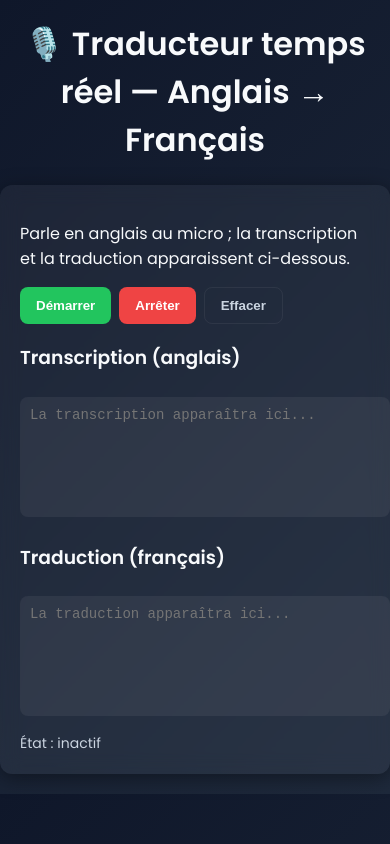
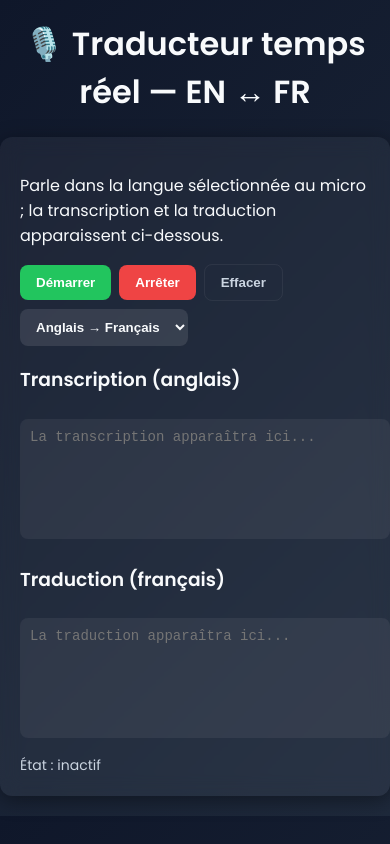
Before and after one commit to Darkflow361/traducteur, a plain HTML site: page index.html in a window 390 px wide. Drawn offline with Linux system fonts and the light colour scheme.

Commit message:
Update index.html

```diff
--- a/index.html
+++ b/index.html
@@ -3,51 +3,130 @@
 <head>
   <meta charset="utf-8" />
   <meta name="viewport" content="width=device-width,initial-scale=1" />
-  <title>Traducteur temps réel — EN → FR (Google Translate)</title>
-  <link href="https://fonts.googleapis.com/css2?family=Poppins:wght@400;600&display=swap" rel="stylesheet">
+  <title>Traducteur temps réel — EN ↔ FR</title>
+  <link href="https://fonts.googleapis.com/css2?family=Poppins:wght@400;600&display=swap" rel="stylesheet" />
   <style>
-    body{font-family:'Poppins',sans-serif;margin:0;background:linear-gradient(135deg,#0f172a,#1e293b);color:#f8fafc;display:flex;flex-direction:column;align-items:center;padding:20px}
-    h1{margin-top:0;text-align:center;font-weight:600}
-    .card{background:rgba(255,255,255,0.05);backdrop-filter:blur(10px);border-radius:12px;padding:20px;width:100%;max-width:820px;box-shadow:0 4px 20px rgba(0,0,0,0.4)}
-    .controls{display:flex;gap:8px;flex-wrap:wrap;margin-bottom:10px}
-    button{padding:10px 16px;border:none;border-radius:8px;cursor:pointer;font-weight:600}
-    .start{background:#22c55e;color:white}
-    .stop{background:#ef4444;color:white}
-    .clear{background:transparent;color:#cbd5e1;border:1px solid rgba(255,255,255,0.06)}
-    textarea{width:100%;height:120px;margin-top:6px;border-radius:8px;border:none;padding:10px;font-size:14px;resize:none;background:rgba(255,255,255,0.06);color:#f8fafc}
-    .status{margin-top:10px;font-size:14px;color:#cbd5e1}
-    @media(max-width:600px){textarea{height:100px}}
+    body {
+      font-family: 'Poppins', sans-serif;
+      margin: 0;
+      background: linear-gradient(135deg, #0f172a, #1e293b);
+      color: #f8fafc;
+      display: flex;
+      flex-direction: column;
+      align-items: center;
+      padding: 20px;
+    }
+    h1 {
+      margin-top: 0;
+      text-align: center;
+      font-weight: 600;
+    }
+    .card {
+      background: rgba(255,255,255,0.05);
+      backdrop-filter: blur(10px);
+      border-radius: 12px;
+      padding: 20px;
+      width: 100%;
+      max-width: 820px;
+      box-shadow: 0 4px 20px rgba(0,0,0,0.4);
+    }
+    .controls {
+      display: flex;
+      gap: 8px;
+      flex-wrap: wrap;
+      margin-bottom: 10px;
+      align-items: center;
+    }
+    button {
+      padding: 10px 16px;
+      border: none;
+      border-radius: 8px;
+      cursor: pointer;
+      font-weight: 600;
+    }
+    .start {
+      background: #22c55e;
+      color: white;
+    }
+    .stop {
+      background: #ef4444;
+      color: white;
+    }
+    .clear {
+      background: transparent;
+      color: #cbd5e1;
+      border: 1px solid rgba(255,255,255,0.06);
+    }
+    select {
+      background: rgba(255,255,255,0.1);
+      color: #f8fafc;
+      border: none;
+      border-radius: 8px;
+      padding: 10px 12px;
+      font-weight: 600;
+      cursor: pointer;
+      min-width: 160px;
+    }
+    textarea {
+      width: 100%;
+      height: 120px;
+      margin-top: 6px;
+      border-radius: 8px;
+      border: none;
+      padding: 10px;
+      font-size: 14px;
+      resize: none;
+      background: rgba(255,255,255,0.06);
+      color: #f8fafc;
+    }
+    .status {
+      margin-top: 10px;
+      font-size: 14px;
+      color: #cbd5e1;
+    }
+    @media(max-width:600px) {
+      textarea {
+        height: 100px;
+      }
+    }
   </style>
 </head>
 <body>
-  <h1>🎙️ Traducteur temps réel — Anglais → Français</h1>
+  <h1>🎙️ Traducteur temps réel — EN ↔ FR</h1>
   <div class="card">
-    <p>Parle en anglais au micro ; la transcription et la traduction apparaissent ci-dessous.</p>
+    <p>Parle dans la langue sélectionnée au micro ; la transcription et la traduction apparaissent ci-dessous.</p>
 
     <div class="controls">
       <button id="startBtn" class="start">Démarrer</button>
       <button id="stopBtn" class="stop" disabled>Arrêter</button>
       <button id="clearBtn" class="clear">Effacer</button>
+      <select id="directionSelect" title="Sens de traduction">
+        <option value="en-fr" selected>Anglais → Français</option>
+        <option value="fr-en">Français → Anglais</option>
+      </select>
     </div>
 
-    <h3>Transcription (anglais)</h3>
+    <h3>Transcription (<span id="srcLangLabel">anglais</span>)</h3>
     <textarea id="transcript" readonly placeholder="La transcription apparaîtra ici..."></textarea>
 
-    <h3>Traduction (français)</h3>
+    <h3>Traduction (<span id="targetLangLabel">français</span>)</h3>
     <textarea id="translation" readonly placeholder="La traduction apparaîtra ici..."></textarea>
 
     <div class="status" id="status">État : inactif</div>
   </div>
 
 <script>
-const PROXY_URL = "https://translate.googleapis.com/translate_a/single?client=gtx&sl=en&tl=fr&dt=t&q=";
+const PROXY_URL = "https://translate.googleapis.com/translate_a/single?client=gtx&dt=t&q=";
 
 const startBtn = document.getElementById('startBtn');
 const stopBtn  = document.getElementById('stopBtn');
 const clearBtn = document.getElementById('clearBtn');
+const directionSelect = document.getElementById('directionSelect');
 const transcriptEl = document.getElementById('transcript');
 const translationEl = document.getElementById('translation');
 const statusEl = document.getElementById('status');
+const srcLangLabel = document.getElementById('srcLangLabel');
+const targetLangLabel = document.getElementById('targetLangLabel');
 
 const SpeechRecognition = window.SpeechRecognition || window.webkitSpeechRecognition;
 if(!SpeechRecognition){
@@ -59,9 +138,28 @@ let recognizer = null;
 let lastFinalTranscript = "";
 let translateQueue = Promise.resolve();
 
+function getLangs() {
+  // selon le sens sélectionné, retourner { src, target }
+  const val = directionSelect.value;
+  if(val === "en-fr") return { src: "en-US", srcCode: "en", targetCode: "fr" };
+  if(val === "fr-en") return { src: "fr-FR", srcCode: "fr", targetCode: "en" };
+  return { src: "en-US", srcCode: "en", targetCode: "fr" };
+}
+
+function updateLabels() {
+  const langs = getLangs();
+  srcLangLabel.textContent = langs.srcCode === "en" ? "anglais" : "français";
+  targetLangLabel.textContent = langs.targetCode === "fr" ? "français" : "anglais";
+}
+
 function initRecognizer() {
+  if(recognizer) {
+    recognizer.stop();
+    recognizer = null;
+  }
+  const langs = getLangs();
   recognizer = new SpeechRecognition();
-  recognizer.lang = 'en-US';
+  recognizer.lang = langs.src;
   recognizer.continuous = true;
   recognizer.interimResults = true;
 
@@ -84,9 +182,9 @@ function initRecognizer() {
   recognizer.onresult = (event) => {
     let finalAll = "";
     let interimAll = "";
-    for (let i = 0; i < event.results.length; i++) {
+    for(let i=0; i < event.results.length; i++) {
       const res = event.results[i];
-      if (res.isFinal) finalAll += res[0].transcript + " ";
+      if(res.isFinal) finalAll += res[0].transcript + " ";
       else interimAll += res[0].transcript + " ";
     }
     finalAll = finalAll.trim();
@@ -94,14 +192,15 @@ function initRecognizer() {
 
     transcriptEl.value = finalAll + (interimAll ? ("\n\n" + interimAll) : "");
 
+    // détecter nouvelle portion finale non traduite
     let newFinal = "";
-    if (finalAll.startsWith(lastFinalTranscript)) {
+    if(finalAll.startsWith(lastFinalTranscript)){
       newFinal = finalAll.slice(lastFinalTranscript.length).trim();
     } else {
       newFinal = finalAll;
     }
 
-    if (newFinal) {
+    if(newFinal){
       lastFinalTranscript = finalAll;
       enqueueTranslate(newFinal);
     }
@@ -117,13 +216,18 @@ function enqueueTranslate(text){
 
 async function translateGoogle(text){
   statusEl.textContent = "Traduction en cours…";
-  const resp = await fetch(PROXY_URL + encodeURIComponent(text));
-  if (!resp.ok) throw new Error("Erreur réseau Google Translate");
+  const langs = getLangs();
+  const url = PROXY_URL + encodeURIComponent(text) + `&sl=${langs.srcCode}&tl=${langs.targetCode}`;
+  const resp = await fetch(url);
+  if(!resp.ok) throw new Error("Erreur réseau Google Translate");
   const data = await resp.json();
+  // data[0] est tableau de phrases traduites
   const translated = data[0].map(item => item[0]).join(" ");
   translationEl.value += (translationEl.value ? "\n" : "") + translated;
   statusEl.textContent = "État : traduction OK";
 }
+
+/* UI events */
 
 startBtn.addEventListener('click', async () => {
   try {
@@ -132,14 +236,14 @@ startBtn.addEventListener('click', async () => {
     statusEl.textContent = "Micro non disponible ou refusé.";
     return;
   }
-  if (!recognizer) initRecognizer();
+  if(!recognizer) initRecognizer();
   try {
     recognizer.start();
   } catch (e) {}
 });
 
 stopBtn.addEventListener('click', () => {
-  if (recognizer) recognizer.stop();
+  if(recognizer) recognizer.stop();
 });
 
 clearBtn.addEventListener('click', () => {
@@ -149,6 +253,22 @@ clearBtn.addEventListener('click', () => {
   lastFinalTranscript = "";
   translateQueue = Promise.resolve();
 });
+
+/* Quand on change le sens de traduction, mettre à jour labels et reset */
+directionSelect.addEventListener('change', () => {
+  updateLabels();
+  if(recognizer) {
+    recognizer.stop();
+    recognizer = null;
+  }
+  transcriptEl.value = "";
+  translationEl.value = "";
+  lastFinalTranscript = "";
+  translateQueue = Promise.resolve();
+  statusEl.textContent = "État : inactif";
+});
+
+updateLabels();
 </script>
 </body>
 </html>
```
